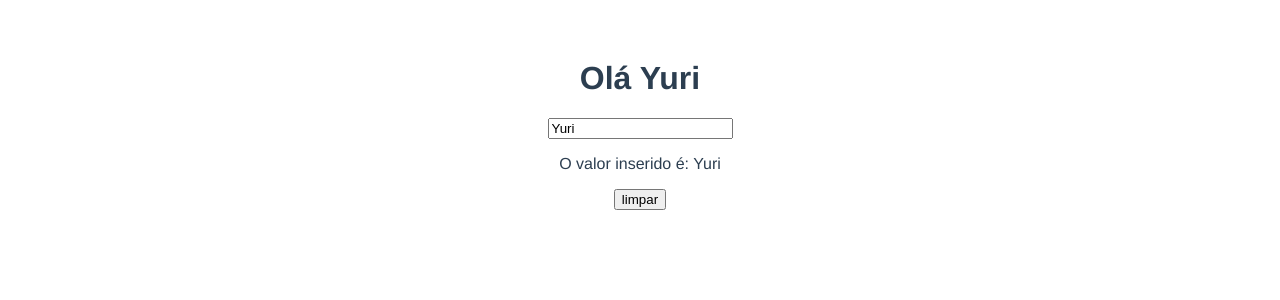
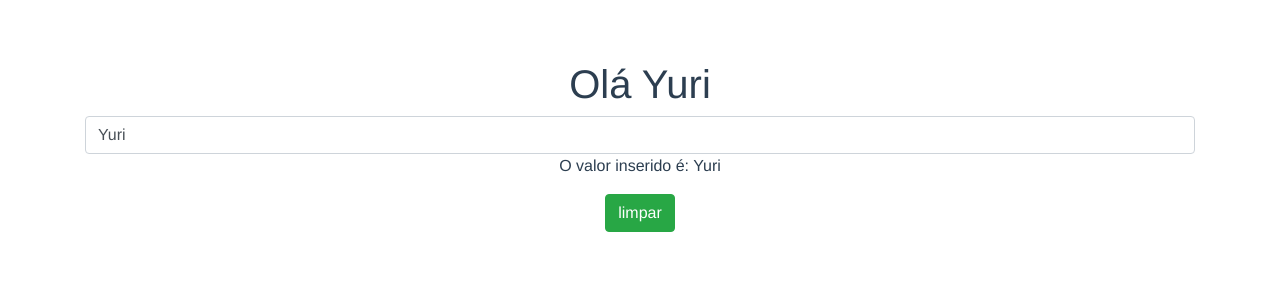
Before and after one commit to javascripto/vue-joao-ribeiro, a Vue app in the folder my-project/: page / in a window 1280 px wide. Shown: the top 300 px of the page. Built offline with nearby package versions, Linux system fonts and the light colour scheme.

Commit message:
adding bootstrap cdn

```diff
--- a/my-project/public/index.html
+++ b/my-project/public/index.html
@@ -6,6 +6,7 @@
     <meta name="viewport" content="width=device-width,initial-scale=1.0">
     <link rel="icon" href="<%= BASE_URL %>favicon.ico">
     <title>my-project</title>
+    <link href="https://stackpath.bootstrapcdn.com/bootstrap/4.3.1/css/bootstrap.min.css" rel="stylesheet">
   </head>
   <body>
     <noscript>
@@ -13,5 +14,6 @@
     </noscript>
     <div id="app"></div>
     <!-- built files will be auto injected -->
+    <script src="https://stackpath.bootstrapcdn.com/bootstrap/4.3.1/js/bootstrap.min.js"></script>
   </body>
 </html>
--- a/my-project/src/App.vue
+++ b/my-project/src/App.vue
@@ -11,6 +11,9 @@
 import Novo from './components/Novo'
 import HelloWorld from './components/HelloWorld'
 import Componente1 from './components/Componente1'
+
+// Vue.components('component-1', Componente1);
+
 
 export default {
   name: 'app',
--- a/my-project/src/components/Componente1.vue
+++ b/my-project/src/components/Componente1.vue
@@ -1,8 +1,8 @@
 <template>
-  <div>
-    <input type="text" v-model="nome">
+  <div class="container">
+    <input type="text" v-model="nome" class="form-control">
     <p>O valor inserido é: {{nome}}</p>
-    <button @click="limpar">limpar</button>
+    <button @click="limpar" class="btn btn-success">limpar</button>
   </div>
 </template>
 
```
